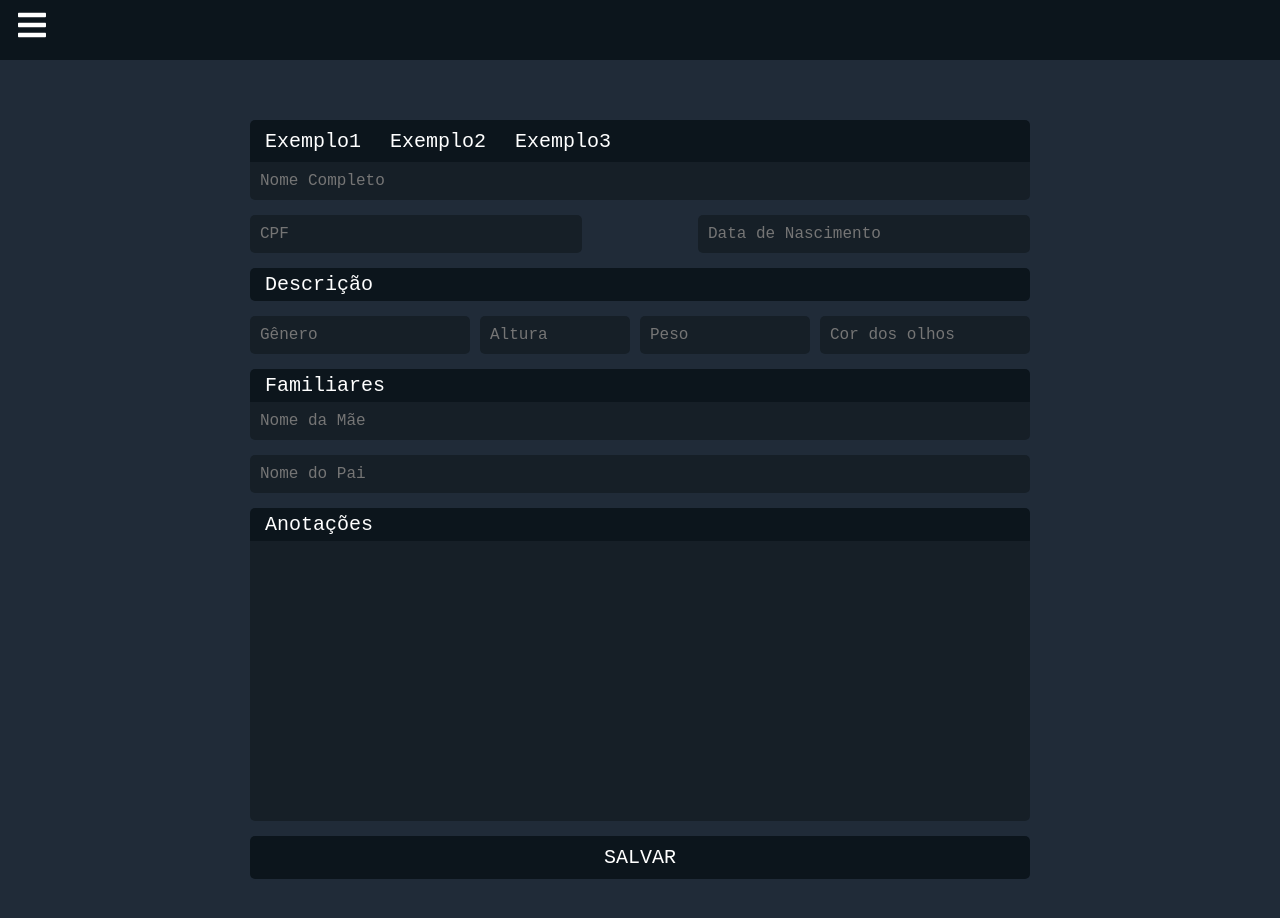
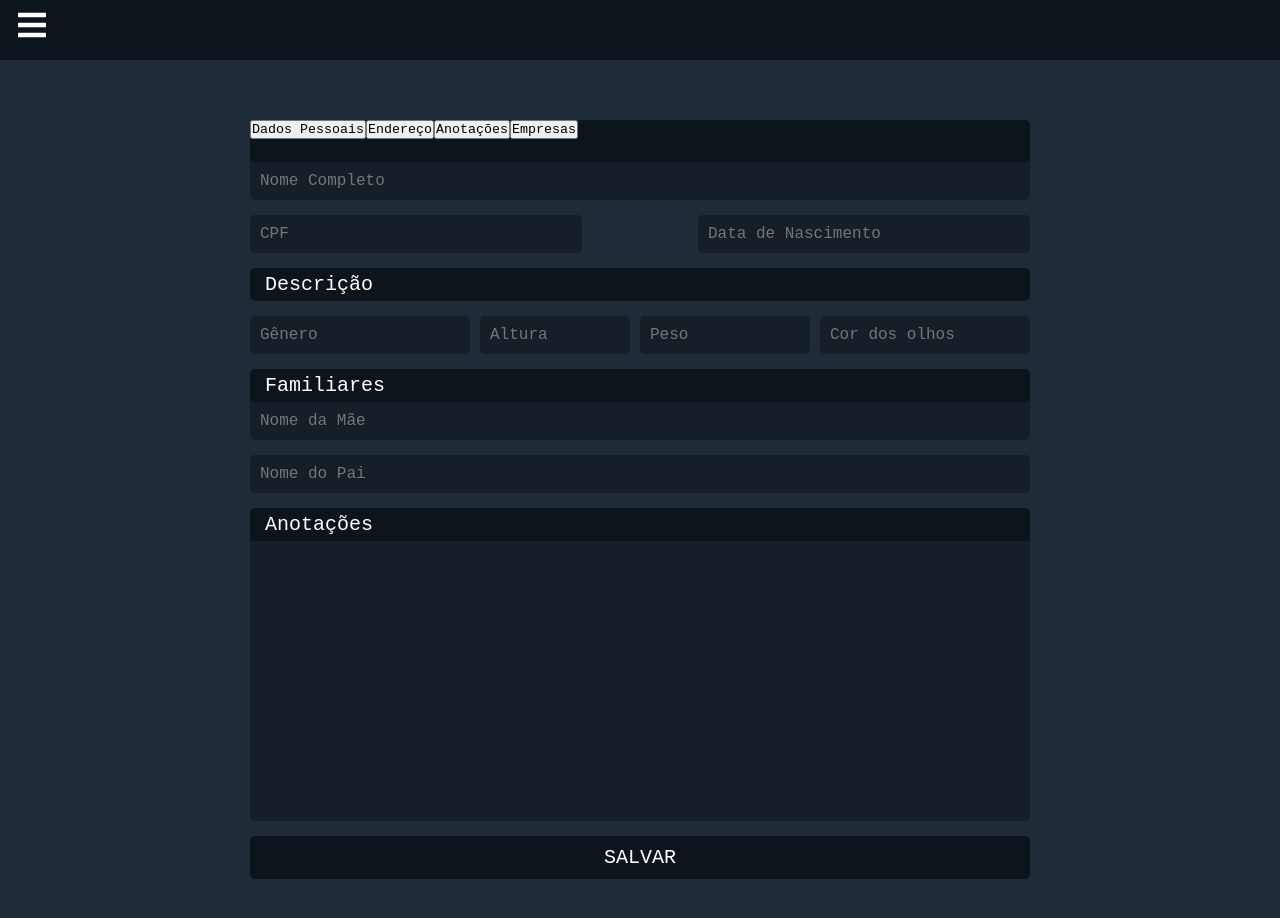
Before and after one commit to Igor-Cavalera/whoAreYou, a React (Create React App) app: page /Forms in a window 1280 px wide. Shown: the top 918 px of the page. Built offline with nearby package versions, Linux system fonts and the light colour scheme.

Commit message:
adicionando-mascara-data-nascimento

```diff
--- a/src/components/form/Nasc.js
+++ b/src/components/form/Nasc.js
@@ -1,6 +1,10 @@
+import { useState } from 'react';
+import NascMascara from "./NascMascara";
+
 function Nasc () {
+    const [cpf, setCpf] = useState('');
     return (
-        <input type="text" className="nascimento" name="dataNascimento" maxLength={10} placeholder="Data de Nascimento"/>
+        <NascMascara value={cpf} onChange={(event) => setCpf(event.target.value)}/>
     )
 }
 
--- /dev/null
+++ b/src/components/form/NascMascara.js
@@ -0,0 +1,11 @@
+import InputMask from 'react-input-mask';
+
+const NascMascara = ({value, onChange}) =>  {
+    return (
+    <>
+        <InputMask mask="99/99/9999" className="nascimento" placeholder="Data de Nascimento" value={value} onChange={onChange}/>
+    </>
+    )
+}
+
+export default NascMascara;
--- a/src/components/pages/Abas.js
+++ b/src/components/pages/Abas.js
@@ -1,9 +1,10 @@
 function Abas () {
     return (
         <div className="abas">
-            <button className="aba-teste">Exemplo1</button>
-            <button className="aba-teste">Exemplo2</button>
-            <button className="aba-teste">Exemplo3</button>
+            <button className="aba-dados">Dados Pessoais</button>
+            <button className="aba-endereco">Endereço</button>
+            <button className="aba-notas">Anotações</button>
+            <button className="aba-empresas">Empresas</button>
         </div>
     )
 }
--- a/src/index.css
+++ b/src/index.css
@@ -51,7 +51,7 @@ label {
   border-radius: 5px 5px 0 0;
 }
 
-.aba-teste {
+.aba-forms {
   all: unset;
   width: 100px;
   margin: 0 10px 0 5px ;
--- a/src/index.js
+++ b/src/index.js
@@ -4,8 +4,6 @@ import './index.css';
 import App from './App';
 
 ReactDOM.render(
-  <React.StrictMode>
-    <App />
-  </React.StrictMode>,
+    <App />,
   document.getElementById('root')
 );
```
Also changed, not shown: src/components/pages/Fomulario.js (+0 -27 lines).
